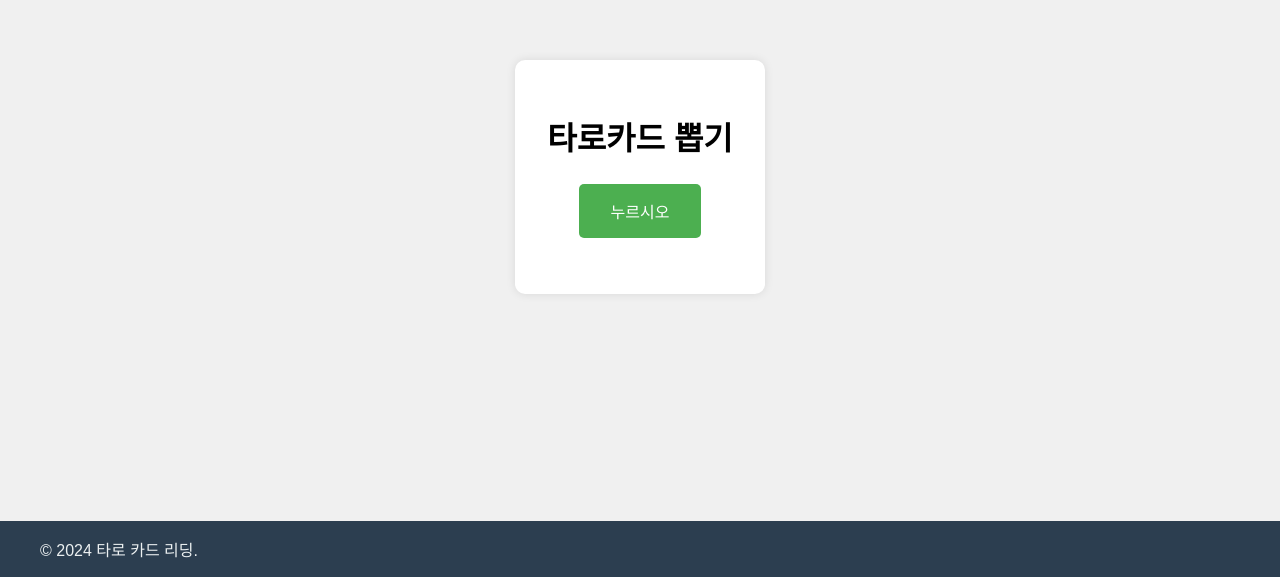
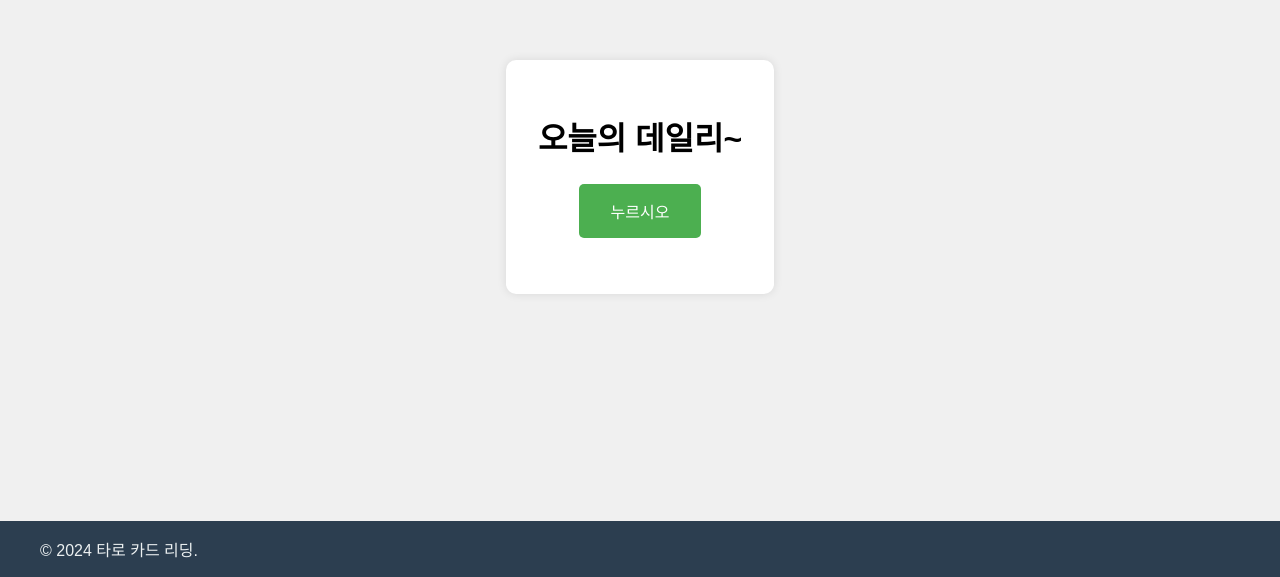
Before and after one commit to CheHyeonYeong/tarot, a plain HTML site: page index.html in a window 1280 px wide. Shown: the part 223-800 px from the top of the page. Drawn offline with Linux system fonts and the light colour scheme.

Commit message:
fix : 오늘의 데일리~

```diff
--- a/index.html
+++ b/index.html
@@ -9,7 +9,7 @@
 </head>
 <body>
     <div class="container">
-        <h1>타로카드 뽑기</h1>
+        <h1>오늘의 데일리~</h1>
         <button id="cardBtn" onclick="drawCard()">누르시오</button>
         <div id="cardResult"></div>
         <img id="cardImage" src="" alt="타로 카드" style="display: none;">
```
